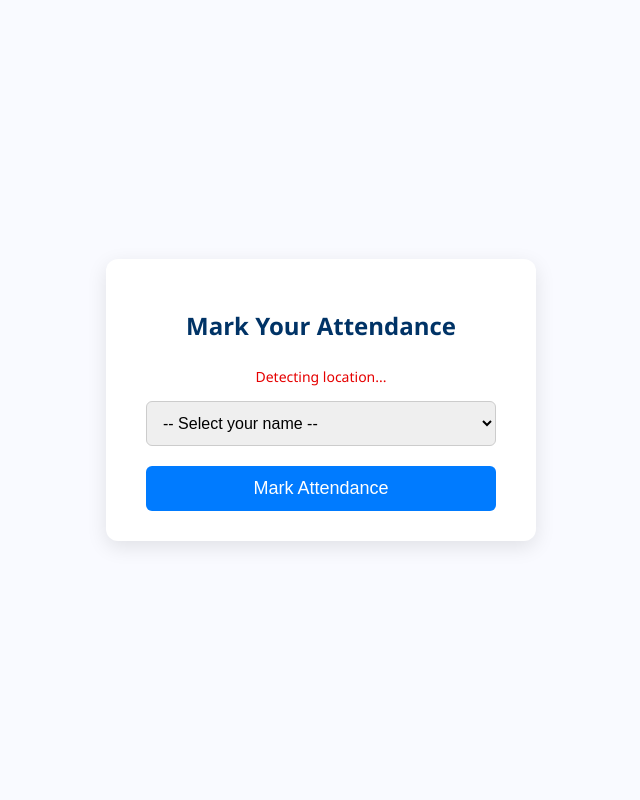
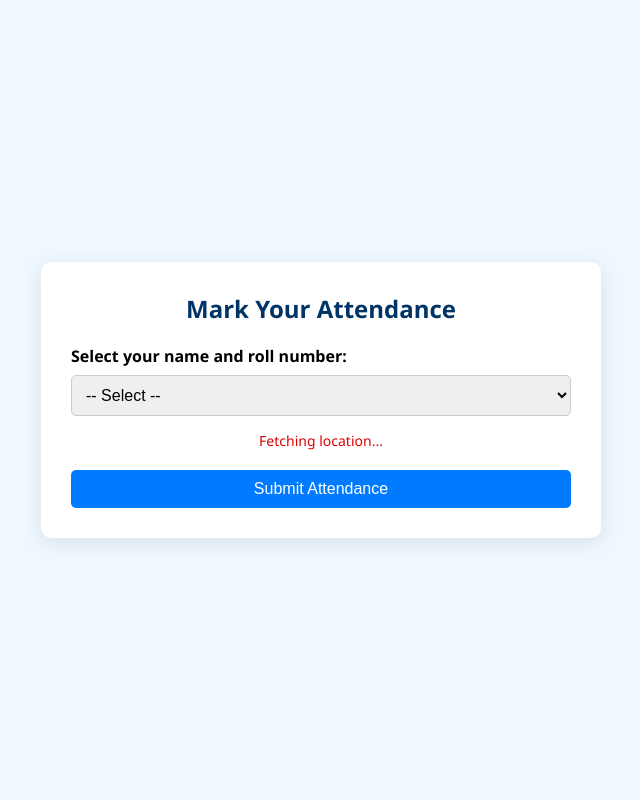
Before and after one commit to SaurabhExpertInnovator/Smart-Attendance-Management-System, a Flask app: template templates/student_list.html in a window 1280 px wide. Shown: the whole page, without its empty margins (319-959 px from the left). Run offline with Flask 2, Linux system fonts and the light colour scheme; the template is opened without the code that fills it, so the values that code supplies are empty.

Commit message:
Update student_list.html

```diff
--- a/templates/student_list.html
+++ b/templates/student_list.html
@@ -1,147 +1,124 @@
 <!DOCTYPE html>
 <html lang="en">
 <head>
-  <meta charset="UTF-8" />
+  <meta charset="UTF-8">
   <title>Mark Attendance</title>
   <style>
     body {
-      font-family: 'Segoe UI', Tahoma, Geneva, Verdana, sans-serif;
-      background-color: #f9faff;
+      font-family: 'Segoe UI', sans-serif;
+      background-color: #f0f8ff;
+      margin: 0;
+      padding: 0;
       display: flex;
       justify-content: center;
       align-items: center;
-      min-height: 100vh;
-      margin: 0;
+      height: 100vh;
     }
+
     .container {
-      background: white;
-      padding: 30px 40px;
-      border-radius: 12px;
-      box-shadow: 0 6px 20px rgba(0,0,0,0.1);
-      width: 350px;
+      background-color: #ffffff;
+      padding: 30px;
+      border-radius: 10px;
+      box-shadow: 0 4px 20px rgba(0, 0, 0, 0.1);
+      width: 90%;
+      max-width: 500px;
+    }
+
+    h2 {
+      margin-top: 0;
+      color: #003366;
       text-align: center;
     }
-    h2 {
-      color: #003366;
-      margin-bottom: 25px;
+
+    label {
+      font-weight: 600;
+      display: block;
+      margin-top: 15px;
     }
-    select {
+
+    select, input[type="hidden"], button {
       width: 100%;
-      padding: 12px;
-      border-radius: 6px;
+      padding: 10px;
+      margin-top: 8px;
+      border-radius: 5px;
       border: 1px solid #ccc;
       font-size: 16px;
-      margin-bottom: 20px;
     }
+
     button {
-      width: 100%;
       background-color: #007bff;
       color: white;
-      padding: 12px;
-      font-size: 18px;
       border: none;
-      border-radius: 6px;
+      margin-top: 20px;
       cursor: pointer;
-      transition: background-color 0.3s ease;
     }
+
     button:hover {
       background-color: #0056b3;
     }
-    #location-status {
-      margin-bottom: 15px;
+
+    .message {
+      margin-top: 15px;
       font-size: 14px;
-      color: #e60000;
-      min-height: 18px;
+      color: #d00;
+      text-align: center;
     }
   </style>
 </head>
 <body>
   <div class="container">
     <h2>Mark Your Attendance</h2>
-    <div id="location-status">Detecting location...</div>
-    <form id="attendanceForm" method="post" action="/mark" enctype="multipart/form-data">
-      <input type="hidden" name="session_id" value="{{ session_id }}" />
-      <input type="hidden" id="latitude" name="latitude" />
-      <input type="hidden" id="longitude" name="longitude" />
-
-      <select id="studentSelect" name="roll_number" required>
-        <option value="" disabled selected>-- Select your name --</option>
+    <form id="attendanceForm" method="POST" action="/mark" onsubmit="return validateAndSubmit();">
+      <label for="roll_number">Select your name and roll number:</label>
+      <select name="roll_number" id="roll_number" required>
+        <option value="">-- Select --</option>
         {% for student in students %}
-          <option value="{{ student[roll_col] }}">{{ student[name_col] }} ({{ student[roll_col] }})</option>
+          <option value="{{ student[roll_col] }}">{{ student[roll_col] }} - {{ student[name_col] }}</option>
         {% endfor %}
       </select>
 
-      <button type="submit">Mark Attendance</button>
+      <input type="hidden" name="session_id" value="{{ session_id }}">
+      <input type="hidden" id="latitude" name="latitude">
+      <input type="hidden" id="longitude" name="longitude">
+
+      <div class="message" id="location-status">Fetching location...</div>
+      <button type="submit">Submit Attendance</button>
     </form>
   </div>
 
   <script>
-    const latitudeInput = document.getElementById('latitude');
-    const longitudeInput = document.getElementById('longitude');
+    const latInput = document.getElementById('latitude');
+    const lonInput = document.getElementById('longitude');
     const locationStatus = document.getElementById('location-status');
-    const attendanceForm = document.getElementById('attendanceForm');
-    const studentSelect = document.getElementById('studentSelect');
 
-    function setLocationStatus(msg, isError = false) {
-      locationStatus.textContent = msg;
-      locationStatus.style.color = isError ? '#e60000' : '#006600';
+    function validateAndSubmit() {
+      if (!latInput.value || !lonInput.value) {
+        alert("Location not available. Please allow location access and reload the page.");
+        return false;
+      }
+      return true;
     }
 
-    window.onload = () => {
+    window.onload = function () {
       if (navigator.geolocation) {
         navigator.geolocation.getCurrentPosition(
-          (position) => {
-            latitudeInput.value = position.coords.latitude.toFixed(6);
-            longitudeInput.value = position.coords.longitude.toFixed(6);
-            setLocationStatus('Location detected automatically.');
+          function (position) {
+            latInput.value = position.coords.latitude;
+            lonInput.value = position.coords.longitude;
+            locationStatus.textContent = "Location detected successfully.";
+            locationStatus.style.color = "green";
           },
-          (error) => {
-            setLocationStatus('Location access denied or unavailable. Please allow location access and reload.', true);
+          function (error) {
+            locationStatus.textContent = "Failed to get location. Please enable location access.";
+            locationStatus.style.color = "red";
           },
           { timeout: 10000 }
         );
       } else {
-        setLocationStatus('Geolocation is not supported by your browser.', true);
+        locationStatus.textContent = "Geolocation is not supported by this browser.";
+        locationStatus.style.color = "red";
       }
     };
-
-    attendanceForm.addEventListener('submit', function(event) {
-      event.preventDefault();
-
-      const lat = latitudeInput.value;
-      const lon = longitudeInput.value;
-      const roll = studentSelect.value;
-      const sessionId = this.session_id.value;
-
-      if (!lat || !lon) {
-        alert('Location access is required to mark attendance. Please allow location and reload the page.');
-        return;
-      }
-      if (!roll) {
-        alert('Please select your name from the list.');
-        return;
-      }
-
-      const formData = new FormData(attendanceForm);
-
-      fetch('/mark', {
-        method: 'POST',
-        body: formData
-        // Do NOT set Content-Type header manually!
-      })
-      .then(response => response.text())
-      .then(text => {
-        alert(text);
-        if (text.toLowerCase().includes('success')) {
-          // Optionally disable form after success to prevent re-submission
-          attendanceForm.querySelector('button').disabled = true;
-          studentSelect.disabled = true;
-        }
-      })
-      .catch(error => {
-        alert('Error submitting attendance: ' + error);
-      });
-    });
   </script>
 </body>
 </html>
```
